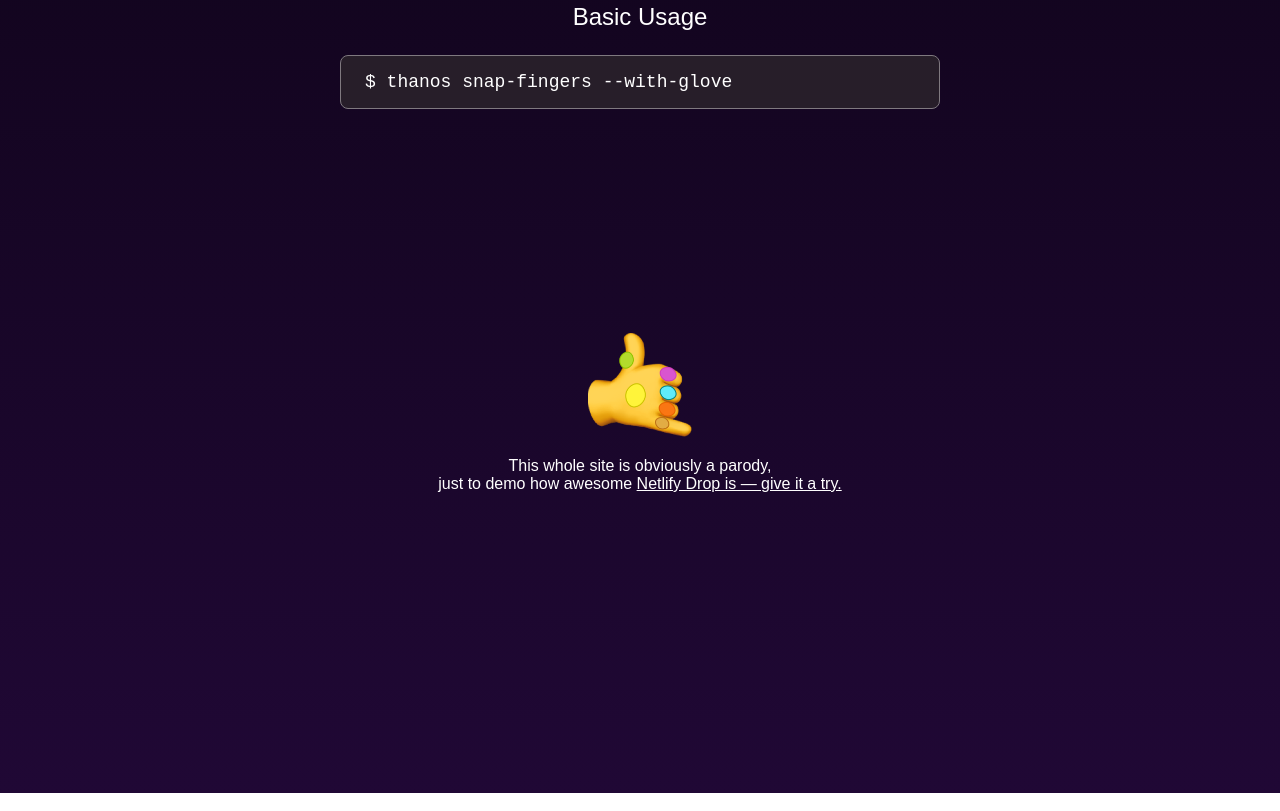
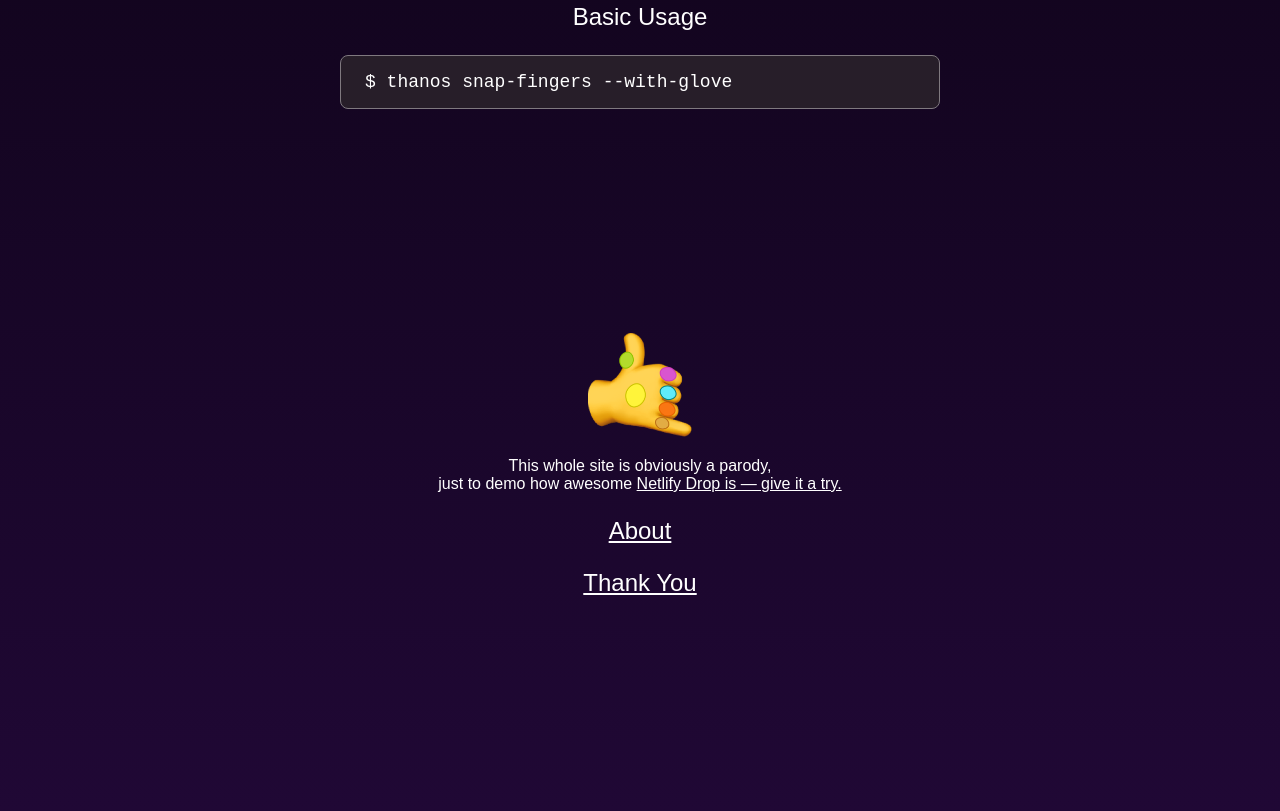
Before and after one commit to jpvajda/netlifydemosite, a React app: page src/index.html in a window 1280 px wide. Shown: the part 1013-1824 px from the top of the page. Built offline with nearby package versions, Linux system fonts and the light colour scheme; files whose address does not match are found by name; a web font is replaced by a local one.

Commit message:
added links

```diff
--- a/src/index.html
+++ b/src/index.html
@@ -55,9 +55,11 @@
           try.</a>
       </p>
     </div>
+    <div>
+      <h3><a href="./about.html">About</a></h3>
+      <h3><a href="./thankyou.html">Thank You</a></h3>
+    </div>
   </div>
-  <h2><a href="./about.html">About</a></h2>
-  <h2><a href="./thankyou.html">Thank You</a></h2>
   <script src="./index.js"></script>
 </body>
 
```
